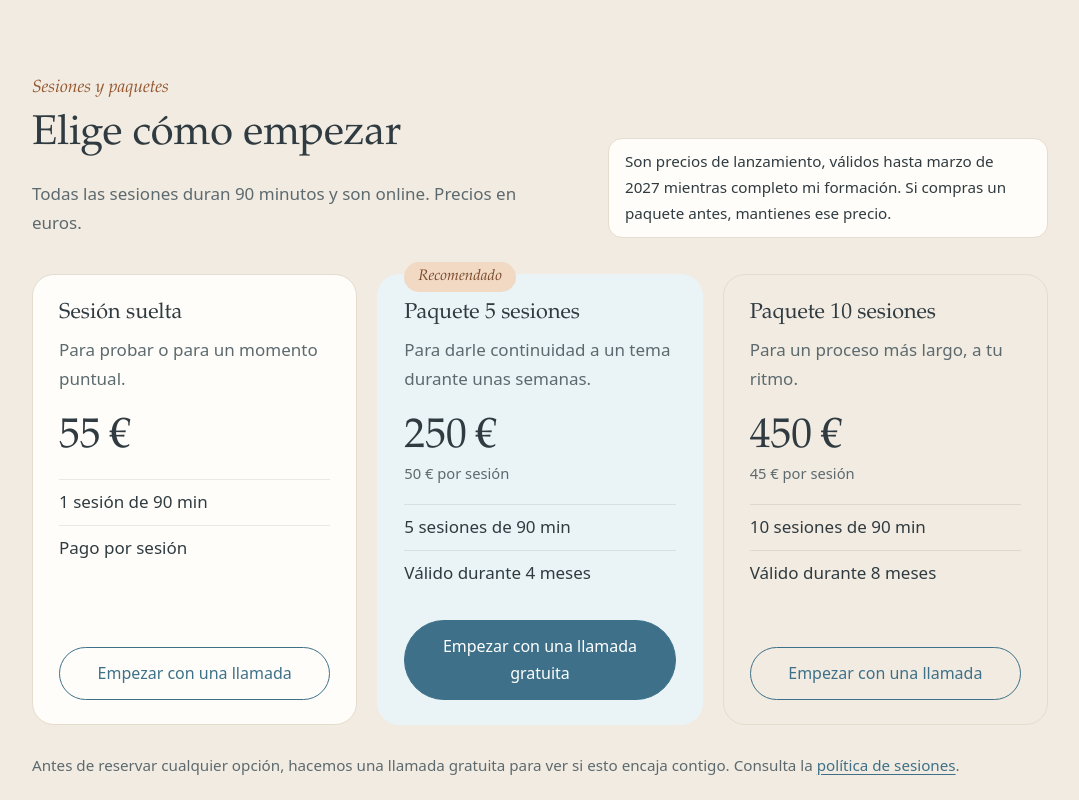
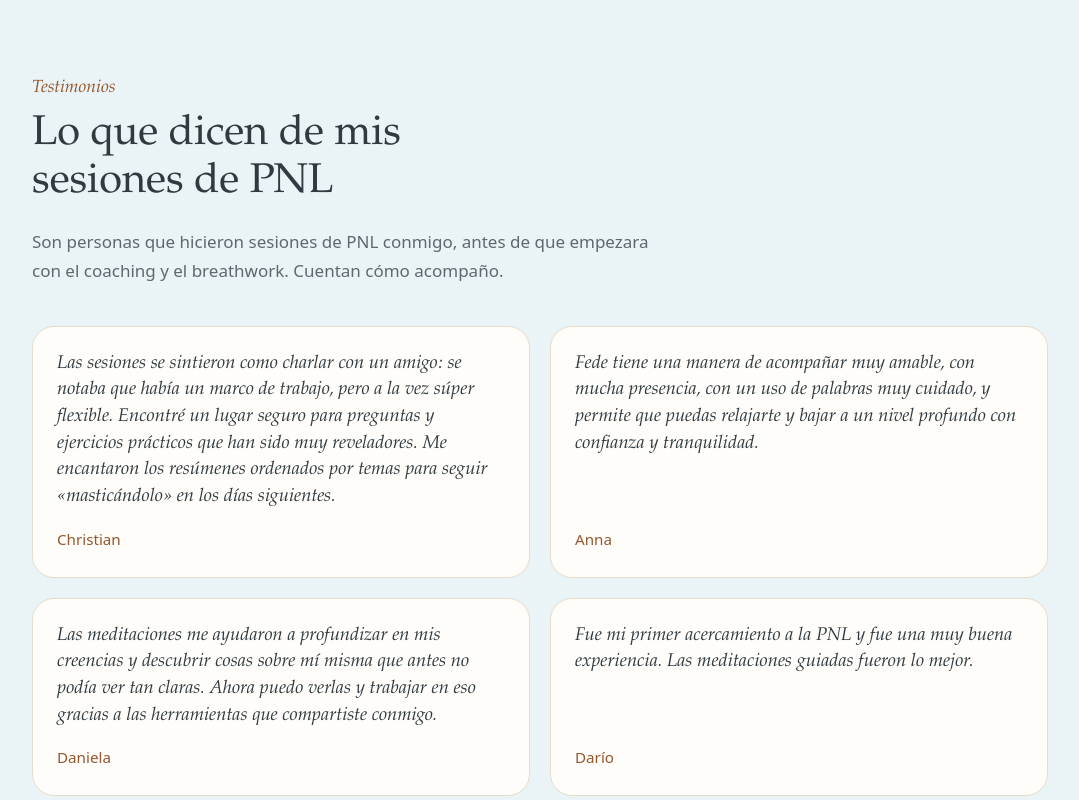
Before and after one commit to fpradomacat/landing, a plain HTML site: page index.html in a window 1280 px wide. Shown: the part 3520-4320 px from the top of the page, without its empty margins (100-1179 px from the left). Drawn offline with Linux system fonts and the light colour scheme.

Commit message:
Añade testimonios de PNL y quita el aviso de precios de lanzamiento
- Nueva sección "Lo que dicen de mis sesiones de PNL" entre Sobre mí y
  Precios, con cuatro testimonios publicados con permiso.
- Quita el aviso de precios válidos hasta marzo de 2027 y sus estilos.

Co-Authored-By: Claude Opus 5.5 <noreply@anthropic.com>

```diff
--- a/index.html
+++ b/index.html
@@ -381,15 +381,52 @@
       </div>
     </section>
 
+    <!-- 4b. TESTIMONIOS -->
+    <!-- Testimonios publicados con permiso por escrito de cada persona (texto y nombre). -->
+    <section id="testimonios" class="section section-sky">
+      <div class="container">
+        <header class="section-head">
+          <p class="eyebrow">Testimonios</p>
+          <h2>Lo que dicen de mis sesiones de PNL</h2>
+          <p>Son personas que hicieron sesiones de PNL conmigo, antes de que empezara con el coaching y el breathwork. Cuentan cómo acompaño.</p>
+        </header>
+
+        <div class="testimonials">
+          <figure class="testimonial">
+            <blockquote>
+              <p>Las sesiones se sintieron como charlar con un amigo: se notaba que había un marco de trabajo, pero a la vez súper flexible. Encontré un lugar seguro para preguntas y ejercicios prácticos que han sido muy reveladores. Me encantaron los resúmenes ordenados por temas para seguir «masticándolo» en los días siguientes.</p>
+            </blockquote>
+            <figcaption>Christian</figcaption>
+          </figure>
+          <figure class="testimonial">
+            <blockquote>
+              <p>Fede tiene una manera de acompañar muy amable, con mucha presencia, con un uso de palabras muy cuidado, y permite que puedas relajarte y bajar a un nivel profundo con confianza y tranquilidad.</p>
+            </blockquote>
+            <figcaption>Anna</figcaption>
+          </figure>
+          <figure class="testimonial">
+            <blockquote>
+              <p>Las meditaciones me ayudaron a profundizar en mis creencias y descubrir cosas sobre mí misma que antes no podía ver tan claras. Ahora puedo verlas y trabajar en eso gracias a las herramientas que compartiste conmigo.</p>
+            </blockquote>
+            <figcaption>Daniela</figcaption>
+          </figure>
+          <figure class="testimonial">
+            <blockquote>
+              <p>Fue mi primer acercamiento a la PNL y fue una muy buena experiencia. Las meditaciones guiadas fueron lo mejor.</p>
+            </blockquote>
+            <figcaption>Darío</figcaption>
+          </figure>
+        </div>
+      </div>
+    </section>
+
     <!-- 5. PRECIOS -->
-    <!-- TODO: precios de lanzamiento provisionales. Confirmar importes, vigencias y fecha de fin antes de publicar. -->
     <section id="precios" class="section section-sand">
       <div class="container">
         <header class="section-head">
           <p class="eyebrow">Sesiones y paquetes</p>
           <h2>Elige cómo empezar</h2>
           <p>Todas las sesiones duran 90 minutos y son online. Precios en euros.</p>
-          <p class="launch-note">Son precios de lanzamiento, válidos hasta marzo de 2027 mientras completo mi formación. Si compras un paquete antes, mantienes ese precio.</p>
         </header>
 
         <div class="plans">
@@ -431,8 +468,6 @@
         <p class="fine-print">Antes de reservar cualquier opción, hacemos una llamada gratuita para ver si esto encaja contigo. Consulta la <a href="#politica">política de sesiones</a>.</p>
       </div>
     </section>
-
-    <!-- 6. TESTIMONIOS: omitida hasta tener testimonios reales con permiso -->
 
     <!-- 7. FAQ -->
     <section id="preguntas" class="section">
--- a/main.js
+++ b/main.js
@@ -74,7 +74,7 @@ window.addEventListener("hashchange", openFromHash);
 // Animaciones de scroll
 // =========================================================
 const reduceMotion = window.matchMedia("(prefers-reduced-motion: reduce)").matches;
-const REVEAL = ".section-head, .step, .checklist li, .about-photo, .about-text > *, .plan, .fine-print, .faq details, .cta-inner > *, .link-card";
+const REVEAL = ".section-head, .step, .checklist li, .about-photo, .about-text > *, .plan, .testimonial, .fine-print, .faq details, .cta-inner > *, .link-card";
 const revealEls = [...document.querySelectorAll(REVEAL)];
 
 if (reduceMotion || !("IntersectionObserver" in window)) {
--- a/styles.css
+++ b/styles.css
@@ -243,16 +243,6 @@ a:hover { color: var(--color-accent-hover); }
 }
 
 /* Precios */
-.launch-note {
-  display: inline-block;
-  margin-top: var(--space-1);
-  padding: 10px var(--space-4);
-  border-radius: var(--radius-lg);
-  background: var(--color-surface);
-  border: 1px solid var(--color-border);
-  color: var(--color-text) !important;
-  font-size: var(--fs-sm);
-}
 .plans { display: grid; gap: var(--space-5); align-items: stretch; }
 .plan {
   display: flex; flex-direction: column;
@@ -394,7 +384,7 @@ a:hover { color: var(--color-accent-hover); }
 @keyframes fade-in { from { opacity: 0; } to { opacity: 1; } }
 
 /* Aparición suave al hacer scroll (main.js añade .is-visible) */
-.js :is(.section-head, .step, .checklist li, .about-photo, .about-text > *, .plan, .fine-print, .faq details, .cta-inner > *, .link-card) {
+.js :is(.section-head, .step, .checklist li, .about-photo, .about-text > *, .plan, .testimonial, .fine-print, .faq details, .cta-inner > *, .link-card) {
   opacity: 0;
   transform: translateY(28px);
   transition:
@@ -403,15 +393,30 @@ a:hover { color: var(--color-accent-hover); }
     background-color var(--duration-fast), border-color var(--duration-fast), color var(--duration-fast);
 }
 .js .about-photo { transform: translateY(20px) scale(.96); }
-.js :is(.section-head, .step, .checklist li, .about-photo, .about-text > *, .plan, .fine-print, .faq details, .cta-inner > *, .link-card).is-visible {
+.js :is(.section-head, .step, .checklist li, .about-photo, .about-text > *, .plan, .testimonial, .fine-print, .faq details, .cta-inner > *, .link-card).is-visible {
   opacity: 1;
   transform: none;
 }
+
+/* ---------- Testimonios ---------- */
+.testimonials { display: grid; gap: var(--space-5); }
+.testimonial {
+  margin: 0; padding: var(--space-6);
+  background: var(--color-surface); border: 1px solid var(--color-border); border-radius: var(--radius-xl);
+  display: flex; flex-direction: column; justify-content: space-between; gap: var(--space-4);
+}
+.testimonial blockquote { margin: 0; }
+.testimonial p {
+  margin: 0; font-family: var(--font-serif); font-style: italic;
+  font-size: var(--fs-lg); line-height: var(--lh-quote); color: var(--color-text);
+}
+.testimonial figcaption { font-size: var(--fs-sm); color: var(--color-warm); }
 
 /* ---------- Tablet / escritorio ---------- */
 @media (min-width: 720px) {
   .steps { grid-template-columns: repeat(3, 1fr); gap: var(--space-10); }
   .plans { grid-template-columns: repeat(3, 1fr); }
+  .testimonials { grid-template-columns: repeat(2, 1fr); }
   .footer-inner { grid-template-columns: 2fr 1fr; align-items: end; }
 }
 
@@ -427,19 +432,7 @@ a:hover { color: var(--color-accent-hover); }
   .aura-1 { width: 560px; height: 560px; top: -180px; left: -120px; }
   .aura-2 { width: 520px; height: 520px; right: -80px; }
 
-  /* Precios: cabecera en dos columnas para que las tarjetas entren en pantalla */
-  #precios .section-head {
-    max-width: none;
-    display: grid;
-    grid-template-columns: 1fr minmax(0, 440px);
-    column-gap: var(--space-12);
-    align-items: end;
-    margin-bottom: 36px;
-  }
-  #precios .section-head > :not(.launch-note) { grid-column: 1; }
-  #precios .section-head > :last-child:not(.launch-note) { margin-bottom: 0; }
-  #precios .section-head > p:not(.eyebrow):not(.launch-note) { margin-bottom: 0; }
-  #precios .launch-note { grid-column: 2; grid-row: 1 / span 3; align-self: end; margin: 0; }
+  #precios .section-head { margin-bottom: 36px; }
   .plan { padding: 26px 26px var(--space-6); }
   .two-col { grid-template-columns: 0.8fr 1.2fr; gap: var(--space-14); align-items: start; }
   .about { grid-template-columns: 0.8fr 1.2fr; gap: var(--space-16); align-items: start; }
@@ -452,7 +445,7 @@ a:hover { color: var(--color-accent-hover); }
 @media (prefers-reduced-motion: reduce) {
   html { scroll-behavior: auto; }
   *, *::before, *::after { animation: none !important; transition: none !important; }
-  .js :is(.section-head, .step, .checklist li, .about-photo, .about-text > *, .plan, .fine-print, .faq details, .cta-inner > *, .link-card) {
+  .js :is(.section-head, .step, .checklist li, .about-photo, .about-text > *, .plan, .testimonial, .fine-print, .faq details, .cta-inner > *, .link-card) {
     opacity: 1; transform: none;
   }
   .scroll-cue { opacity: .75; }
```
